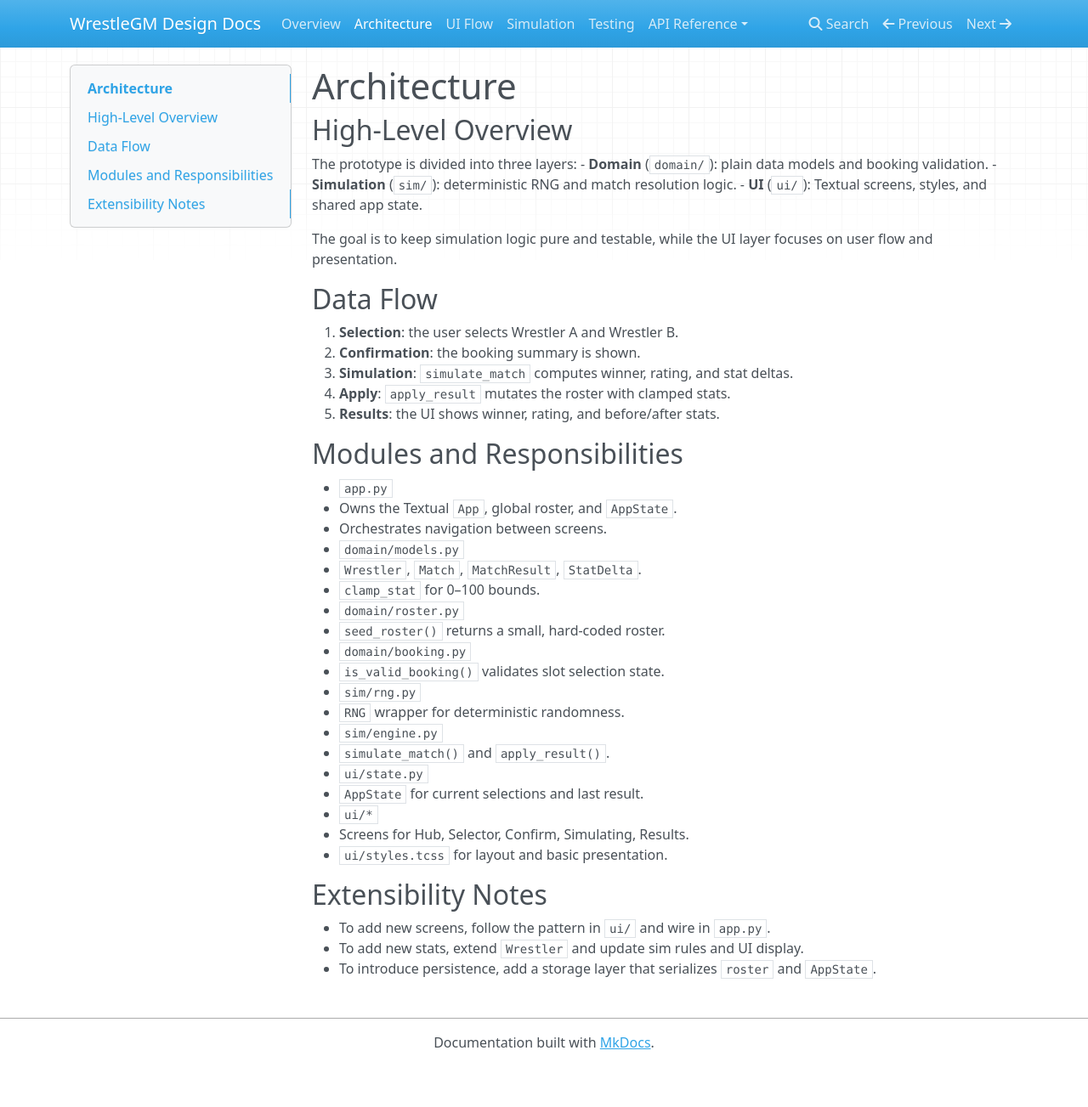
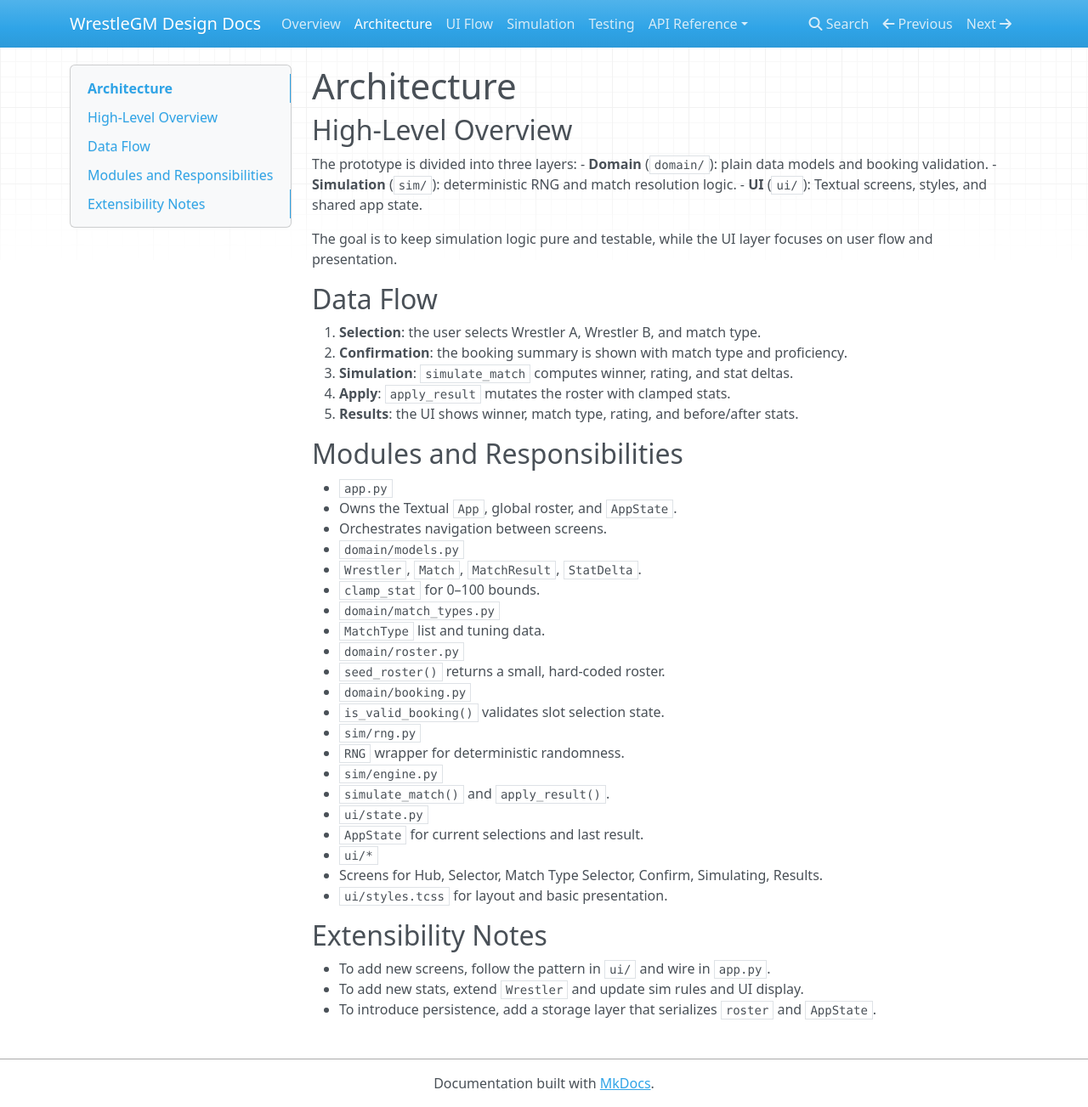
Before and after one commit to rick2047/wrestlegame, an MkDocs documentation site: the page built from docs/architecture.md, in a window 1280 px wide and 1303 px high. Shown: the whole window at 85% size. Built offline with MkDocs 1.6.1, drawn with Linux system fonts in a browser that asks for light colours; nearby versions of some CDN libraries.

Commit message:
update docs for match types
Document the new match type selection flow, update the architecture module map, and describe simulation changes driven by match types and proficiency.

```diff
--- a/docs/architecture.md
+++ b/docs/architecture.md
@@ -9,11 +9,11 @@ The prototype is divided into three layers:
 The goal is to keep simulation logic pure and testable, while the UI layer focuses on user flow and presentation.
 
 ## Data Flow
-1. **Selection**: the user selects Wrestler A and Wrestler B.
-2. **Confirmation**: the booking summary is shown.
+1. **Selection**: the user selects Wrestler A, Wrestler B, and match type.
+2. **Confirmation**: the booking summary is shown with match type and proficiency.
 3. **Simulation**: `simulate_match` computes winner, rating, and stat deltas.
 4. **Apply**: `apply_result` mutates the roster with clamped stats.
-5. **Results**: the UI shows winner, rating, and before/after stats.
+5. **Results**: the UI shows winner, match type, rating, and before/after stats.
 
 ## Modules and Responsibilities
 - `app.py`
@@ -22,6 +22,8 @@ The goal is to keep simulation logic pure and testable, while the UI layer focus
 - `domain/models.py`
   - `Wrestler`, `Match`, `MatchResult`, `StatDelta`.
   - `clamp_stat` for 0–100 bounds.
+- `domain/match_types.py`
+  - `MatchType` list and tuning data.
 - `domain/roster.py`
   - `seed_roster()` returns a small, hard-coded roster.
 - `domain/booking.py`
@@ -33,7 +35,7 @@ The goal is to keep simulation logic pure and testable, while the UI layer focus
 - `ui/state.py`
   - `AppState` for current selections and last result.
 - `ui/*`
-  - Screens for Hub, Selector, Confirm, Simulating, Results.
+  - Screens for Hub, Selector, Match Type Selector, Confirm, Simulating, Results.
   - `ui/styles.tcss` for layout and basic presentation.
 
 ## Extensibility Notes
```
Also changed, not shown: docs/simulation.md (+5 -2 lines), docs/ui-flow.md (+7 -0 lines).
